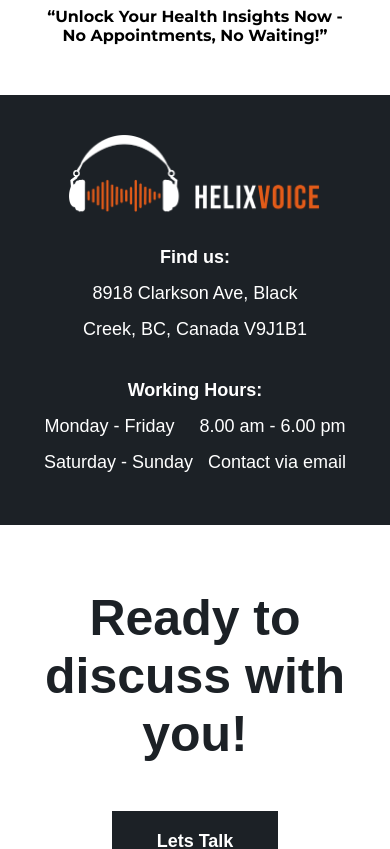
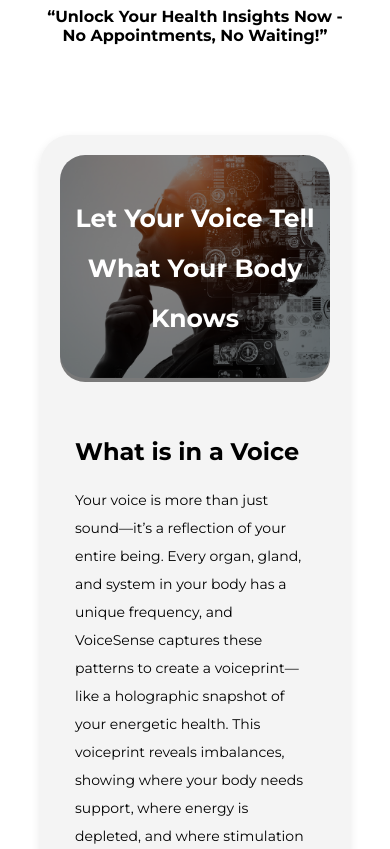
Before and after one commit to TharinduGimhana/helix-voice-app, a React (Vite) app: page / in a window 390 px wide. Shown: the part 860-1709 px from the top of the page. Built offline with nearby package versions, Linux system fonts and the light colour scheme.

Commit message:
voice info component

```diff
--- a/src/pages/Home/Home.tsx
+++ b/src/pages/Home/Home.tsx
@@ -2,12 +2,14 @@
 import Background from "./background";
 import Microphone from "./microphone";
 import VoiceSense from "./VoiceSense";
+import VoiceInfo from "./VoiceInfo";
 
 const Home: React.FC = () => {
   return <div>
     <Background />
     <Microphone />
     <VoiceSense />
+    <VoiceInfo />
   </div>;
 };
 
--- /dev/null
+++ b/src/pages/Home/VoiceInfo.css
@@ -0,0 +1,103 @@
+.voice-info-container {
+    display: flex;
+    /* align-items: center;
+    justify-content: center; */
+    gap: 20px;
+    padding: 20px;
+    background-color: rgba(241, 241, 241, 0.767);
+    border-radius: 30px;
+    box-shadow: 0px 4px 10px rgba(0, 0, 0, 0.1);
+    overflow: hidden;
+    max-width: 1200px;
+    margin: auto;
+  }
+
+  .voice-info-p{
+    padding: 40px;
+  }
+
+  .image-container {
+    position: relative;
+    flex: 1;
+    max-width: 40%;
+  }
+
+  .voice-image {
+    width: 100%;
+    border-radius: 25px;
+    height: 100%;
+  }
+
+  .image-overlay {
+    position: absolute;
+    top: 0;
+    left: 0;
+    width: 100%;
+    height: 100%;
+    background: rgba(0, 0, 0, 0.5);
+    color: white;
+    display: flex;
+    align-items: center;
+    justify-content: center;
+    text-align: center;
+    border-radius: 25px;
+  }
+
+  .image-overlay h2 {
+    font-size: 35px;
+    font-weight: bold;
+    padding: 10px;
+    line-height: 2;
+  }
+
+  .text-container-v-info {
+    flex: 2;
+    font-size: 16px;
+    text-align: left;
+    font-weight: 500;
+  }
+
+  .text-container-v-info h2 {
+    font-size: 28px;
+    font-weight: bold;
+  }
+
+  .text-container-v-info p {
+    font-size: 16px;
+    line-height: 1.5;
+    margin-bottom: 10px;
+    line-height: 2;
+  }
+
+  @media (max-width: 1000px) {
+    .voice-info-container {
+      flex-direction: column;
+      text-align: center;
+      padding: 20px;
+      margin: 40px;
+    }
+
+    .image-container {
+      max-width: 100%;
+    }
+
+    .image-overlay h2 {
+      font-size: 25px;
+    }
+
+    .text-container-v-info {
+      padding: 15px;
+    }
+
+    .text-container-v-info h2 {
+      font-size: 24px;
+    }
+
+    .text-container-v-info p {
+      font-size: 14px;
+    }
+
+    .voice-info-p{
+        padding: 0px;
+      }
+  }
--- /dev/null
+++ b/src/pages/Home/VoiceInfo.tsx
@@ -0,0 +1,25 @@
+import React from "react";
+import "./VoiceInfo.css";
+import image from "../../assets/images/home/voiceinfo.png"
+const VoiceInfo: React.FC = () => {
+    return <div className="voice-info-p">
+        <div className="voice-info-container">
+            <div className="image-container">
+                <img src={image} alt="Voice Analysis" className="voice-image" />
+                <div className="image-overlay">
+                    <h2>Let Your Voice Tell <br /> What Your Body Knows</h2>
+                </div>
+            </div>
+            <div className="text-container-v-info">
+                <h2>What is in a Voice</h2>
+                <p>
+                    Your voice is more than just sound—it’s a reflection of your entire being. Every organ, gland, and system in your body has a unique frequency, and VoiceSense captures these patterns to create a voiceprint—like a holographic snapshot of your energetic health.
+                    This voiceprint reveals imbalances, showing where your body needs support, where energy is depleted, and where stimulation is needed. By understanding these frequency patterns, you can uncover the root causes of physical and emotional imbalances and take action toward better health and vitality.
+                </p>
+                <p><strong>Discover what your voice reveals about you.</strong></p>
+            </div>
+        </div>
+    </div>;
+};
+
+export default VoiceInfo;
```
Also changed, not shown: src/assets/images/home/voiceinfo.png (added).
